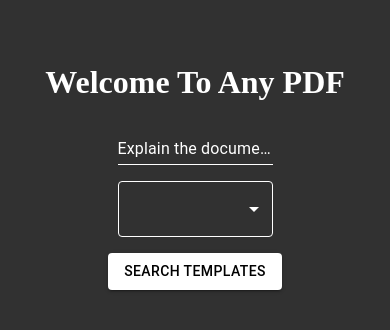
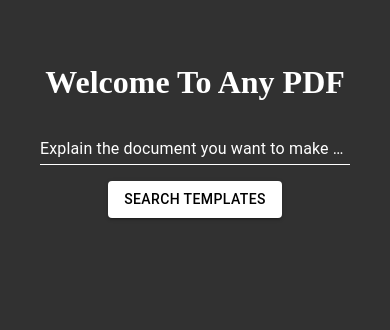
Before and after one commit to thunderbolt06/apr-pdf, a React (Vite) app: page /editor in a window 390 px wide. Shown: the top 330 px of the page. Built offline with nearby package versions, Linux system fonts and the light colour scheme.

Commit message:
placeholder removed

```diff
--- a/src/pages/editor/components/SearchTemplates.tsx
+++ b/src/pages/editor/components/SearchTemplates.tsx
@@ -17,7 +17,7 @@
     const [freeText, setFreeText] = useState("");
     const [templateType, setTemplateType] = useState("freeText");
     const [isLoading, setIsLoading] = useState(false);
-
+    const selectTemplate = false;
     const onSubmitHandler = async () => {
         console.log(freeText);
         console.log(templateType);
@@ -46,7 +46,7 @@
         setTemplateType(event.target.value);
     };
 
-    const handleKeyDown = (event) => {
+    const handleKeyDown = (event: any) => {
         if (event.key === 'Enter') {
             // Run your function here
             event.preventDefault();
@@ -54,14 +54,14 @@
             onSubmitHandler();
         }
     };
-
+    const isMobile = window.innerWidth < 600;
     return (
         <div>
             <form onSubmit={onSubmitHandler}>
             <Stack spacing={2} sx={{marginTop: 3 , alignItems: "center", }}>
             <Box sx={{ marginTop: 3, fontWeight: "bold", fontSize: "32px" }}>Welcome To Any PDF</Box>
 
-                <Box width="50%">
+                <Box width= {isMobile ? "100%" : "50%"}>
 
                     <TextField
                         label="Explain the document you want to make here."
@@ -74,8 +74,8 @@
                         />
 
                 </Box>
-                <Box width="50%">
-
+                { selectTemplate &&
+                <Box width="50%" >
                     <Select
                         labelId="demo-simple-select-label"
                         id="demo-simple-select"
@@ -89,6 +89,7 @@
                         ))}
                     </Select>
                     </Box>
+                }
                 {/* <GridLoader color="#36d7b7" /> */}
                 <Button variant="contained" onClick={onSubmitHandler} sx={{color:"#000000"}}>Search Templates</Button>
 
--- a/src/pages/editor/components/ValidateFields.tsx
+++ b/src/pages/editor/components/ValidateFields.tsx
@@ -1,8 +1,8 @@
-import { Box, Button, Container, Stack, TextField } from "@mui/material";
+import { Box, Button, Stack, TextField } from "@mui/material";
 import { useEffect, useState } from "react";
 import { useDispatch, useSelector } from "react-redux";
 import { RootState } from "../../../store";
-import { setPdfFound, setTemplate, setPdfPath } from "../editorSlice";
+import { setPdfFound, setPdfPath } from "../editorSlice";
 import { sendFormValues } from '../../../services/Service';
 
 import { saveAs } from 'file-saver';
@@ -83,7 +83,7 @@
                 <TextField
                 value={fieldValues[field.fieldName]}
                 onChange={(e) => handleChange(e, field.fieldName)}
-                placeholder={fieldValues[field.fieldName]}
+                // placeholder={fieldValues[field.fieldName]}
                 variant="standard" />
             </Stack>
                 ))
```
Also changed, not shown: 1 other file (tests, documents, lock files or other folders). Lines whose indentation alone changed are shown as unchanged.
